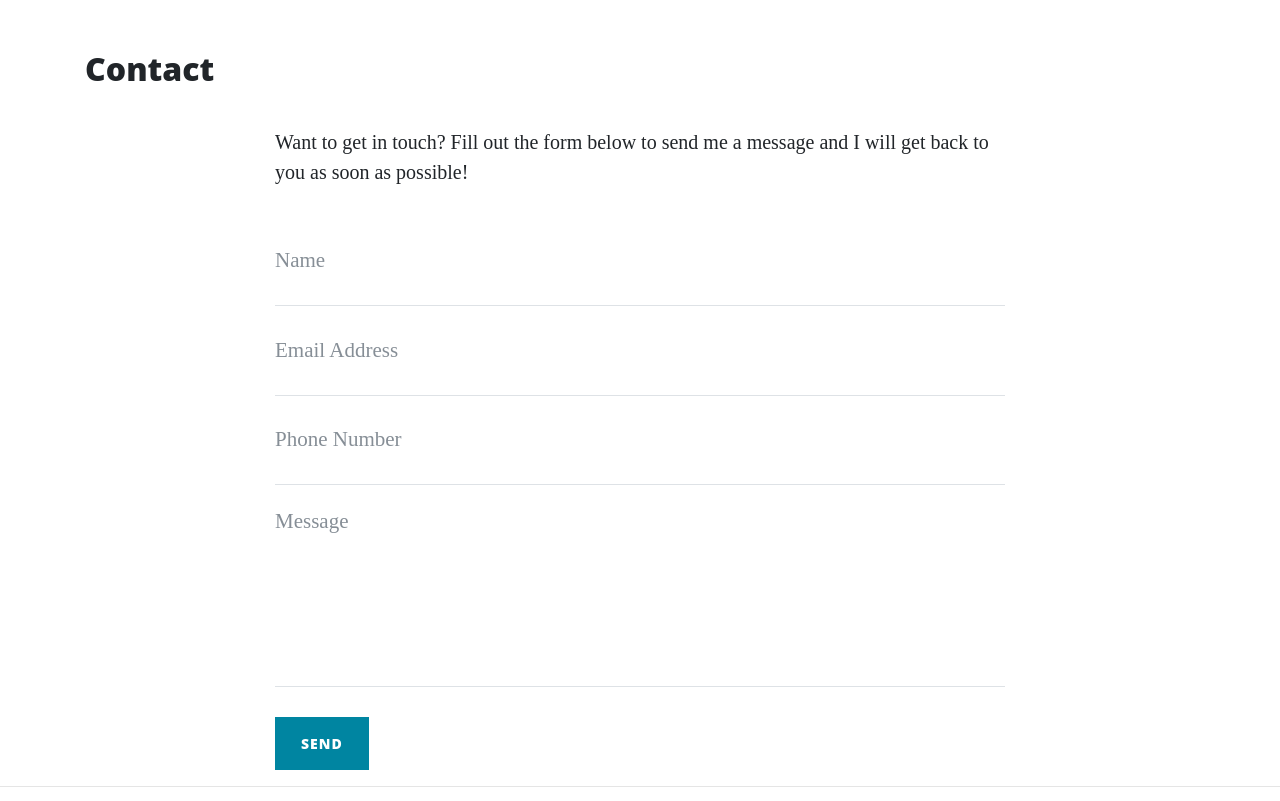
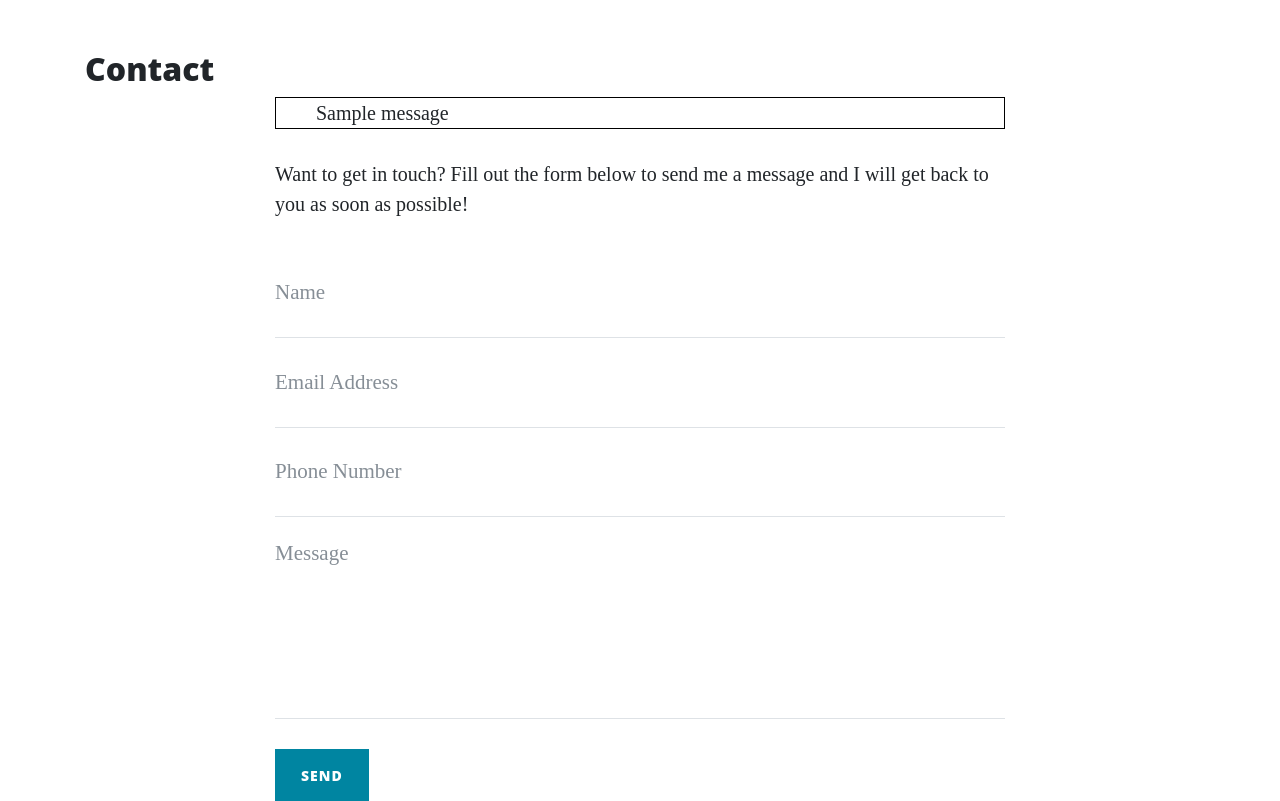
Before and after one commit to dooco/thorin-flask-app, a Flask app: page /contact in a window 1280 px wide. Shown: the part 628-1429 px from the top of the page. Run offline with Flask 2, Linux system fonts and the light colour scheme; one stand-in notice (Sample message) is shown; some libraries are stand-ins or nearby versions.

Commit message:
cinstall code for contact form

```diff
--- a/run.py
+++ b/run.py
@@ -1,9 +1,12 @@
 import os
 import json
-from flask import Flask, render_template
+from flask import Flask, render_template, request, flash
+if os.path.exists("env.py"):
+    import env
 
 
 app = Flask(__name__)
+app.secret_key = os.environ.get("SECRET_KEY")
 
 
 @app.route("/")
@@ -30,8 +33,11 @@ def about_member(member_name):
     return render_template("member.html", member=member)
 
 
-@app.route("/contact")
+@app.route("/contact", methods=["GET", "POST"])
 def contact():
+    if request.method == "POST":
+        flash("Thanks {}, we have received your message!".format(
+            request.form.get("name")))
     return render_template("contact.html", page_title="Contact")
 
 
--- a/static/css/style.css
+++ b/static/css/style.css
@@ -1,3 +1,8 @@
 .col-md-5 img {
     width: 100%;
 }
+
+.flashes {
+    list-style-type: none;
+    border: solid black 1px;
+}
--- a/templates/contact.html
+++ b/templates/contact.html
@@ -4,16 +4,26 @@
 
 <div class="row">
     <div class="col-lg-8 col-md-10 mx-auto">
+
+
+        {% with messages = get_flashed_messages() %}
+        {% if messages %}
+        <ul class="flashes">
+            {% for message in messages %}
+            <li>{{ message }}</li>
+            {% endfor %}
+        </ul>
+
+        {% endif%}
+        {% endwith %}
+
         <p>Want to get in touch? Fill out the form below to send me a message and I will get back to you as soon as
             possible!</p>
-        <!-- Contact Form - Enter your email address on line 19 of the mail/contact_me.php file to make this form work. -->
-        <!-- WARNING: Some web hosts do not allow emails to be sent through forms to common mail hosts like Gmail or Yahoo. It's recommended that you use a private domain email address! -->
-        <!-- To use the contact form, your site must be on a live web host with PHP! The form will not work locally! -->
-        <form name="sentMessage" id="contactForm" novalidate>
+        <form method="POST" name="sentMessage" id="contactForm" novalidate>
             <div class="control-group">
                 <div class="form-group floating-label-form-group controls">
                     <label>Name</label>
-                    <input type="text" class="form-control" placeholder="Name" id="name" required
+                    <input type="text" class="form-control" placeholder="Name" name="name" id="name" required
                         data-validation-required-message="Please enter your name.">
                     <p class="help-block text-danger"></p>
                 </div>
@@ -21,15 +31,15 @@
             <div class="control-group">
                 <div class="form-group floating-label-form-group controls">
                     <label>Email Address</label>
-                    <input type="email" class="form-control" placeholder="Email Address" id="email" required
-                        data-validation-required-message="Please enter your email address.">
+                    <input type="email" class="form-control" placeholder="Email Address" name="email" id="email"
+                        required data-validation-required-message="Please enter your email address.">
                     <p class="help-block text-danger"></p>
                 </div>
             </div>
             <div class="control-group">
                 <div class="form-group col-xs-12 floating-label-form-group controls">
                     <label>Phone Number</label>
-                    <input type="tel" class="form-control" placeholder="Phone Number" id="phone" required
+                    <input type="tel" class="form-control" placeholder="Phone Number" name="phone" id="phone" required
                         data-validation-required-message="Please enter your phone number.">
                     <p class="help-block text-danger"></p>
                 </div>
@@ -37,7 +47,7 @@
             <div class="control-group">
                 <div class="form-group floating-label-form-group controls">
                     <label>Message</label>
-                    <textarea rows="5" class="form-control" placeholder="Message" id="message" required
+                    <textarea rows="5" class="form-control" placeholder="Message" name="message" id="message" required
                         data-validation-required-message="Please enter a message."></textarea>
                     <p class="help-block text-danger"></p>
                 </div>
```
